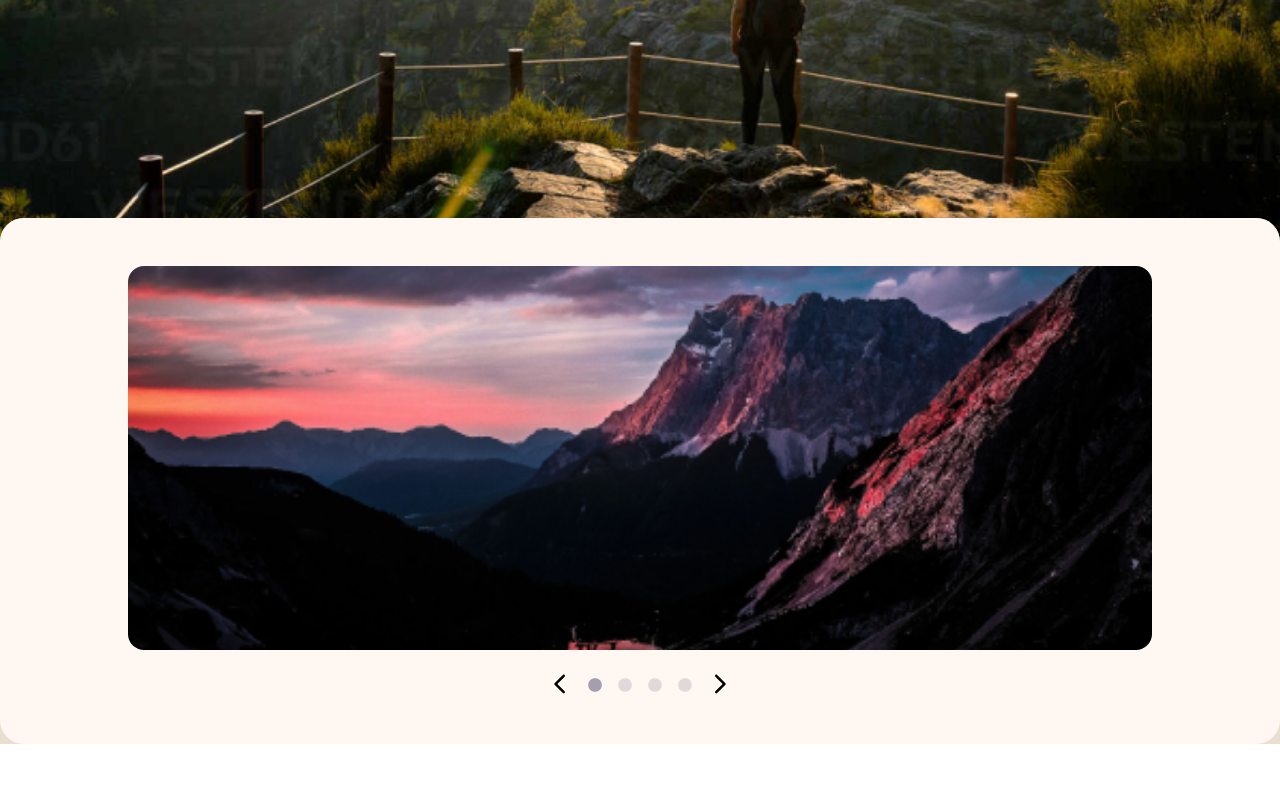
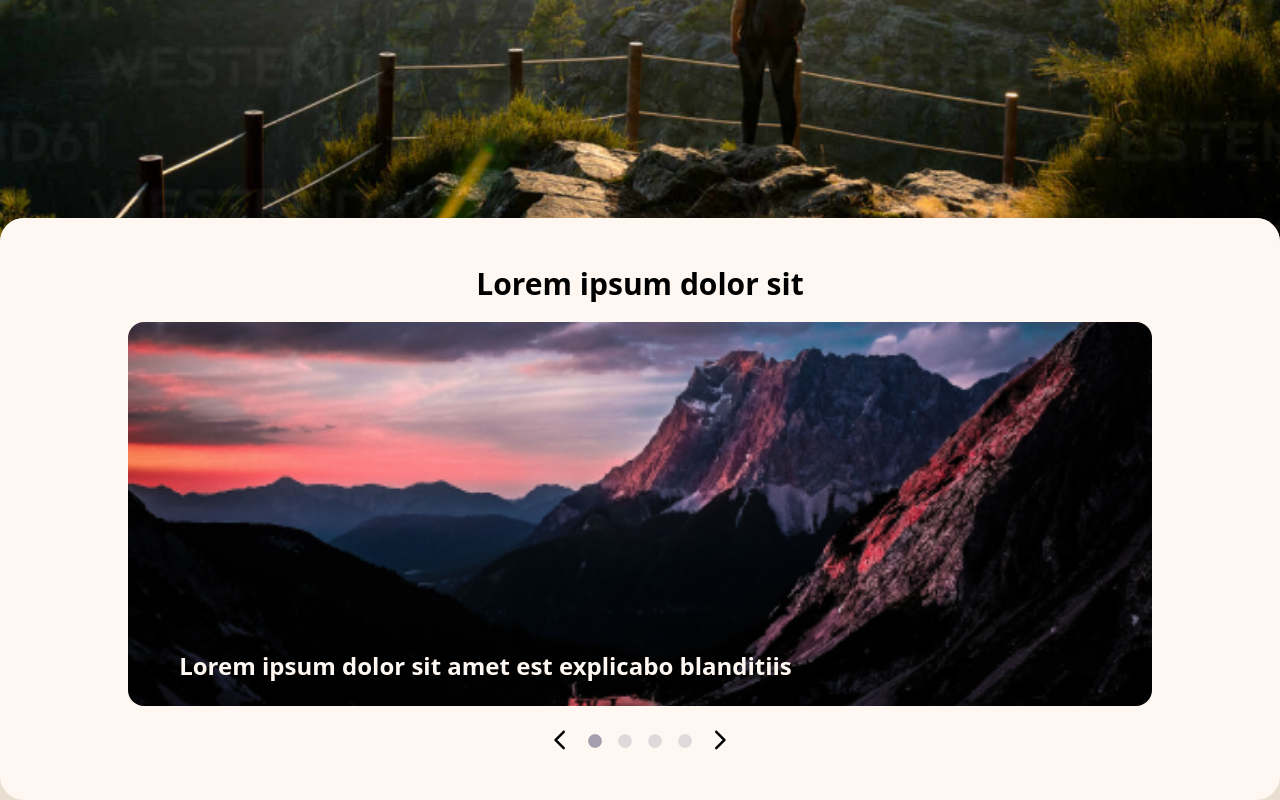
Before and after one commit to dannyfrelink/affiliate-blog, a React (Create React App) app: page / in a window 1280 px wide. Shown: the part 502-1302 px from the top of the page. Before the commit the page ends 1246 px from the top, so only its background shows below. Built offline with nearby package versions, Linux system fonts and the light colour scheme; the HTML template or start-up script is replaced by a standard one.

Commit message:
feat: create H3 component for typography consistency and style Carousel container on Home page

```diff
--- a/src/components/home/Carousel.tsx
+++ b/src/components/home/Carousel.tsx
@@ -4,9 +4,10 @@ import "slick-carousel/slick/slick.css";
 import "slick-carousel/slick/slick-theme.css";
 import ArrowBackIosRoundedIcon from "@mui/icons-material/ArrowBackIosRounded";
 import ArrowForwardIosRoundedIcon from "@mui/icons-material/ArrowForwardIosRounded";
+import H3 from "../typography/H3";
 
 interface CarouselProps {
-	items: string[];
+	items: { src: string; title: string }[];
 }
 
 const Carousel: React.FC<CarouselProps> = ({ items }) => {
@@ -49,12 +50,19 @@ const Carousel: React.FC<CarouselProps> = ({ items }) => {
 			className="[&>div.slick-dots]:!flex [&>div.slick-dots]:items-center [&>div.slick-dots]:justify-center [&>div.slick-dots]:relative [&>div.slick-dots]:bottom-0 [&>div.slick-dots]:mt-4"
 		>
 			{items.map((item, index) => (
-				<div className="mr-3" key={index}>
+				<div className="relative" key={index}>
 					<img
-						src={item}
+						src={item.src}
 						alt={`Slide ${index + 1}`}
 						className="w-full h-96 object-cover object-center rounded-2xl"
 					/>
+
+					<H3
+						color="white"
+						className="absolute bottom-6 w-[90%] left-[5%]"
+					>
+						{item.title}
+					</H3>
 				</div>
 			))}
 		</Slider>
--- a/src/components/typography/H2.tsx
+++ b/src/components/typography/H2.tsx
@@ -3,13 +3,14 @@ import { useAppContext } from "../../config/AppContext";
 
 interface H2Props {
 	children: React.ReactNode;
+	className: string;
 }
 
-const H2: React.FC<H2Props> = ({ children }) => {
+const H2: React.FC<H2Props> = ({ children, className }) => {
 	const { screenSize } = useAppContext();
 	return (
 		<h2
-			className={`font-semibold ${
+			className={`font-semibold ${className} ${
 				screenSize < 750
 					? "text-lg"
 					: screenSize < 1250
--- /dev/null
+++ b/src/components/typography/H3.tsx
@@ -0,0 +1,29 @@
+import React from "react";
+import { useAppContext } from "../../config/AppContext";
+
+interface H3Props {
+	children: React.ReactNode;
+	color?: "black" | "white";
+	className?: string;
+}
+
+const H3: React.FC<H3Props> = ({ children, color = "black", className }) => {
+	const { screenSize } = useAppContext();
+	return (
+		<h3
+			className={`font-semibold ${className} ${
+				color === "black" ? "text-black" : "text-primary"
+			} ${
+				screenSize < 750
+					? "text-base"
+					: screenSize < 1250
+					? "text-xl"
+					: "text-2xl"
+			}`}
+		>
+			{children}
+		</h3>
+	);
+};
+
+export default H3;
--- a/src/pages/Home.tsx
+++ b/src/pages/Home.tsx
@@ -6,6 +6,7 @@ import Container from "../components/general/Container";
 import Carousel from "../components/home/Carousel";
 import CarouselImg1 from "../images/mockup/mountains.png";
 import CarouselImg2 from "../images/mockup/couple.png";
+import H2 from "../components/typography/H2";
 
 const Home = () => {
 	const { setBlogsPageActive } = useAppContext();
@@ -23,12 +24,25 @@ const Home = () => {
 
 			<main className="bg-background rounded-t-3xl">
 				<Container>
+					<H2 className="text-center mb-5">Lorem ipsum dolor sit</H2>
 					<Carousel
 						items={[
-							CarouselImg1,
-							CarouselImg2,
-							CarouselImg1,
-							CarouselImg2,
+							{
+								src: CarouselImg1,
+								title: "Lorem ipsum dolor sit amet est explicabo blanditiis",
+							},
+							{
+								src: CarouselImg2,
+								title: "Lorem ipsum dolor sit amet est explicabo blanditiis",
+							},
+							{
+								src: CarouselImg1,
+								title: "Lorem ipsum dolor sit amet est explicabo blanditiis",
+							},
+							{
+								src: CarouselImg2,
+								title: "Lorem ipsum dolor sit amet est explicabo blanditiis",
+							},
 						]}
 					/>
 				</Container>
```
